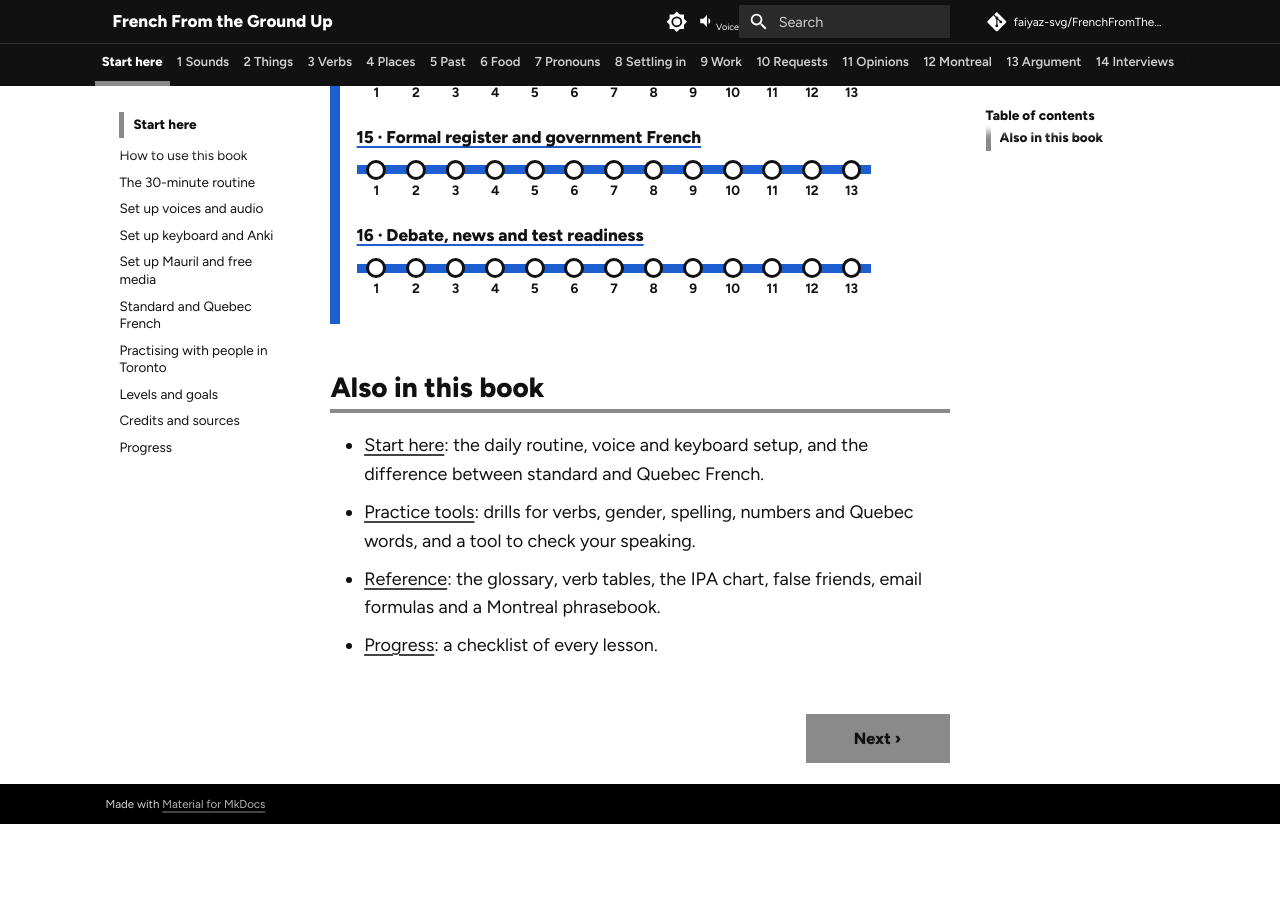
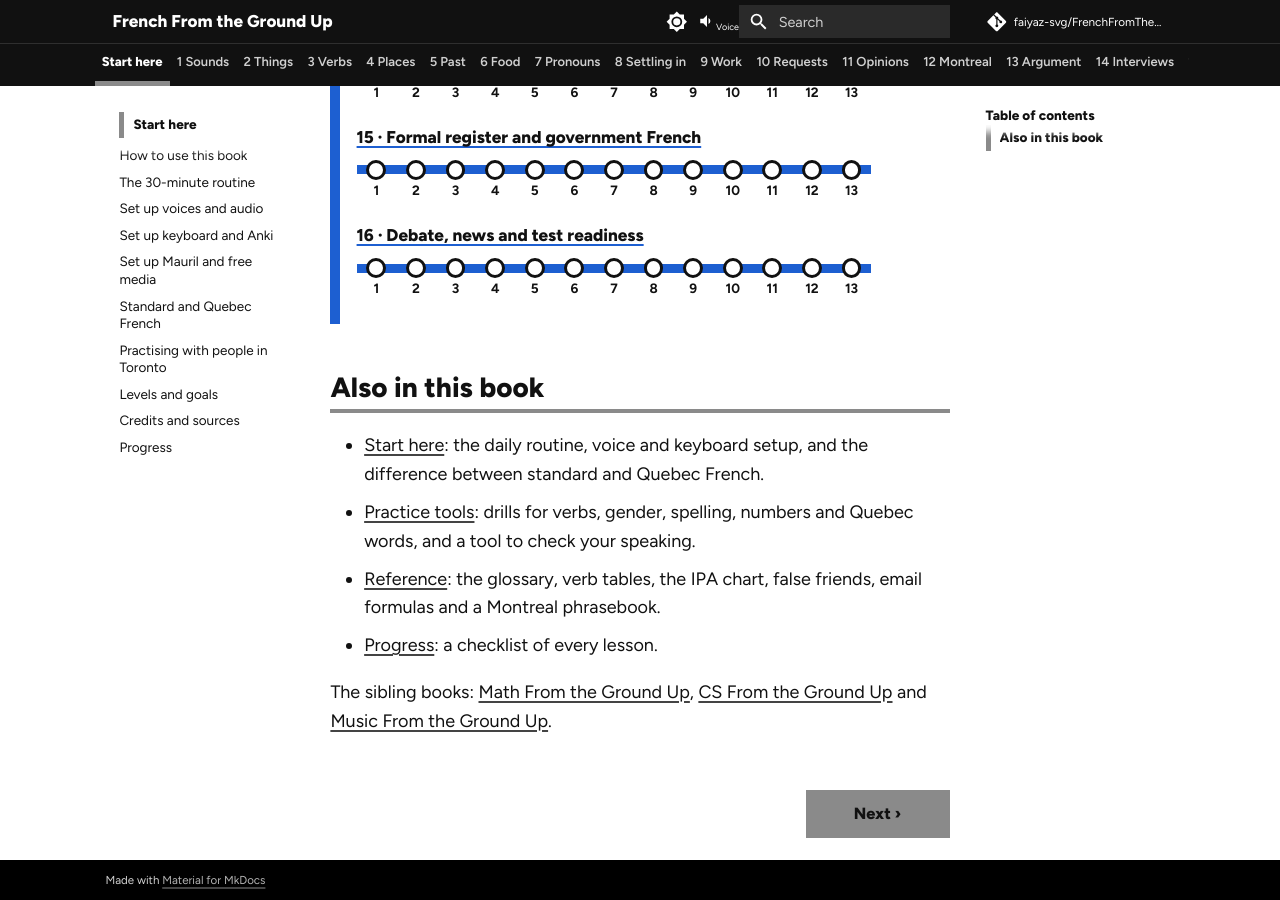
Before and after one commit to faiyaz-svg/FrenchFromTheGroundUp, an MkDocs documentation site: the page built from docs/index.md, in a window 1280 px wide and 900 px high, scrolled down 2269 px. Built offline with MkDocs 1.6.1 and Material for MkDocs 9.7.7, drawn with Linux system fonts in a browser that asks for light colours; comment, search, counter and statistics services are not loaded; before the commit the page ends 3093 px from its top, so only the background shows below that.

Commit message:
link the sibling books from the home page

```diff
--- a/docs/index.md
+++ b/docs/index.md
@@ -314,3 +314,5 @@ Start with [how to use this book](00-start-here/index.md), then follow the lines
 - [Practice tools](practice/index.md): drills for verbs, gender, spelling, numbers and Quebec words, and a tool to check your speaking.
 - [Reference](reference/index.md): the glossary, verb tables, the IPA chart, false friends, email formulas and a Montreal phrasebook.
 - [Progress](progress.md): a checklist of every lesson.
+
+The sibling books: [Math From the Ground Up](https://faiyaz-svg.github.io/MathFromTheGroundUp/), [CS From the Ground Up](https://faiyaz-svg.github.io/CSFromTheGroundUp/) and [Music From the Ground Up](https://faiyaz-svg.github.io/MusicFromTheGroundUp/).
```
